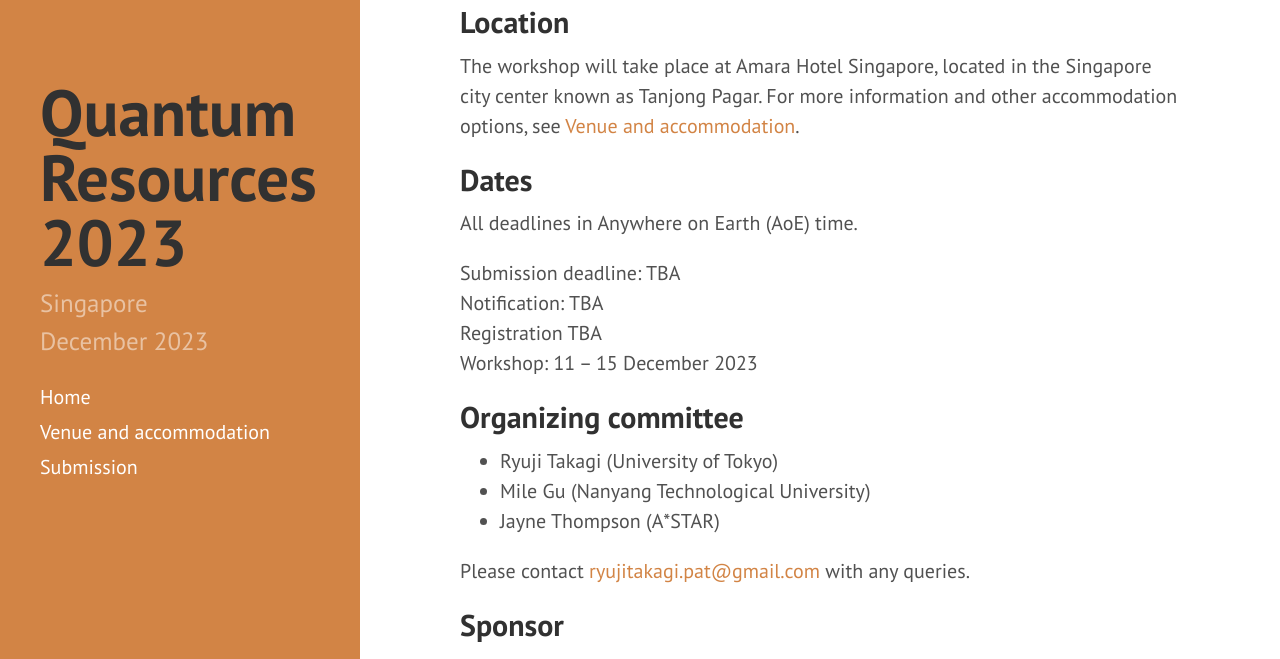
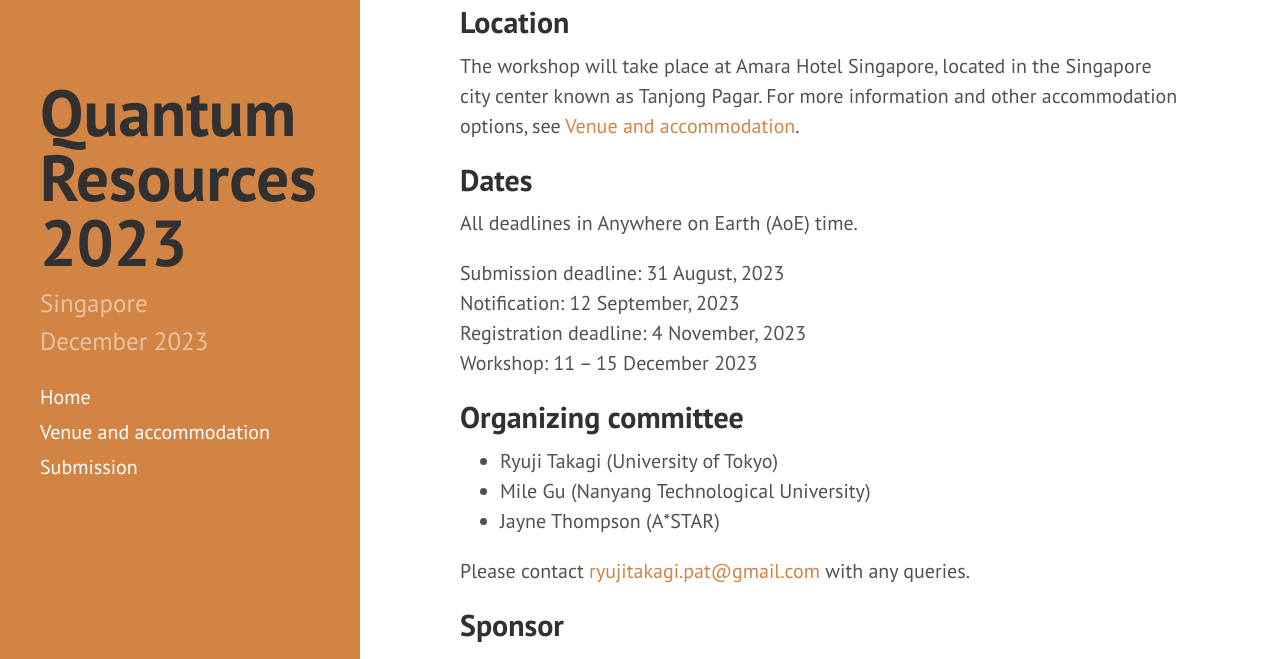
Before and after one commit to RyujiPat2/RyujiPat2.github.io, a Jekyll site: the page built from index.md, in a window 1280 px wide and 900 px high, scrolled down 1253 px, cut to the strip 0-659 px from the top of the window. Built offline with Jekyll 4.4.1, drawn with Linux system fonts in a browser that asks for light colours; nearby versions of some CDN libraries.

Commit message:
Update index.md

```diff
--- a/index.md
+++ b/index.md
@@ -53,9 +53,9 @@ The workshop will take place at Amara Hotel Singapore, located in the Singapore
 
 All deadlines in Anywhere on Earth (AoE) time.
 
-Submission deadline: TBA
-Notification: TBA
-Registration TBA
+Submission deadline: 31 August, 2023
+Notification: 12 September, 2023
+Registration deadline: 4 November, 2023
 Workshop: 11 &ndash; 15 December 2023
 
 <!-- Submission deadline: 13 August 2023
```
